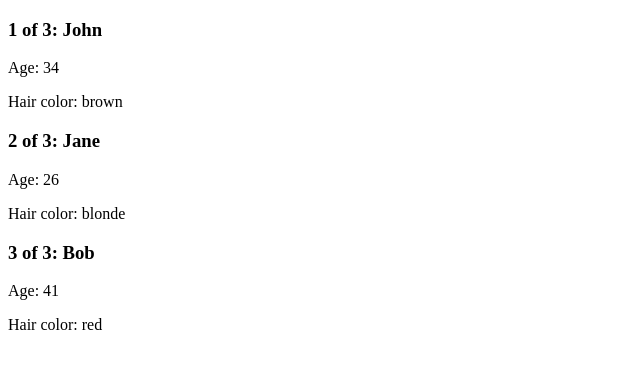
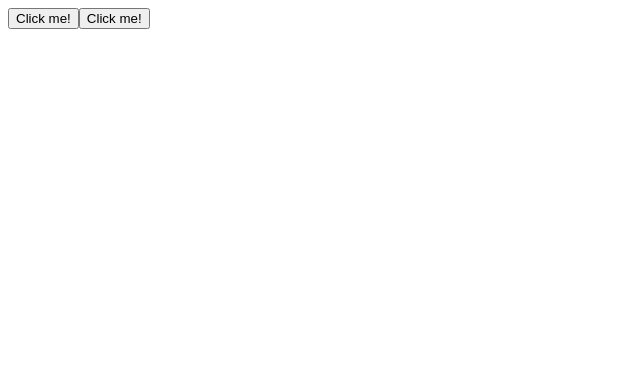
Before and after one commit to jgay94/angular-exercises, an Angular app: page / in a window 1280 px wide. Shown: the top 368 px of the page, without its empty margins (0-640 px from the left). Built offline with nearby package versions, Linux system fonts and the light colour scheme.

Commit message:
handling clicks and other events

```diff
--- a/src/app/app.component.html
+++ b/src/app/app.component.html
@@ -1,2 +1,2 @@
-<app-people-list></app-people-list>
+<app-event-handling></app-event-handling>
 <router-outlet></router-outlet>
--- a/src/app/app.module.ts
+++ b/src/app/app.module.ts
@@ -5,12 +5,14 @@
 import { AppComponent } from './app.component';
 import { ExampleComponent } from './example/example.component';
 import { PeopleListComponent } from './people-list/people-list.component';
+import { EventHandlingComponent } from './event-handling/event-handling.component';
 
 @NgModule({
   declarations: [
     AppComponent,
     ExampleComponent,
-    PeopleListComponent
+    PeopleListComponent,
+    EventHandlingComponent
   ],
   imports: [
     BrowserModule,
--- /dev/null
+++ b/src/app/event-handling/event-handling.component.html
@@ -0,0 +1,2 @@
+<button (click)="doSomething(message)">Click me!</button>
+<button (click)="doSomethingElse()">Click me!</button>
--- /dev/null
+++ b/src/app/event-handling/event-handling.component.ts
@@ -0,0 +1,23 @@
+import { Component, OnInit } from '@angular/core';
+
+@Component({
+  selector: 'app-event-handling',
+  templateUrl: './event-handling.component.html',
+  styleUrls: ['./event-handling.component.css']
+})
+export class EventHandlingComponent implements OnInit {
+  message = "I'm a component!"
+  constructor() { }
+
+  ngOnInit(): void {
+  }
+
+  doSomething(message: string): void {
+    alert(`The button says ${message}`)
+  }
+
+  doSomethingElse(): void {
+    alert('Goodbye.')
+  }
+
+}
```
Also changed, not shown: src/app/event-handling/event-handling.component.css (added), 1 other file (tests, documents, lock files or other folders).
